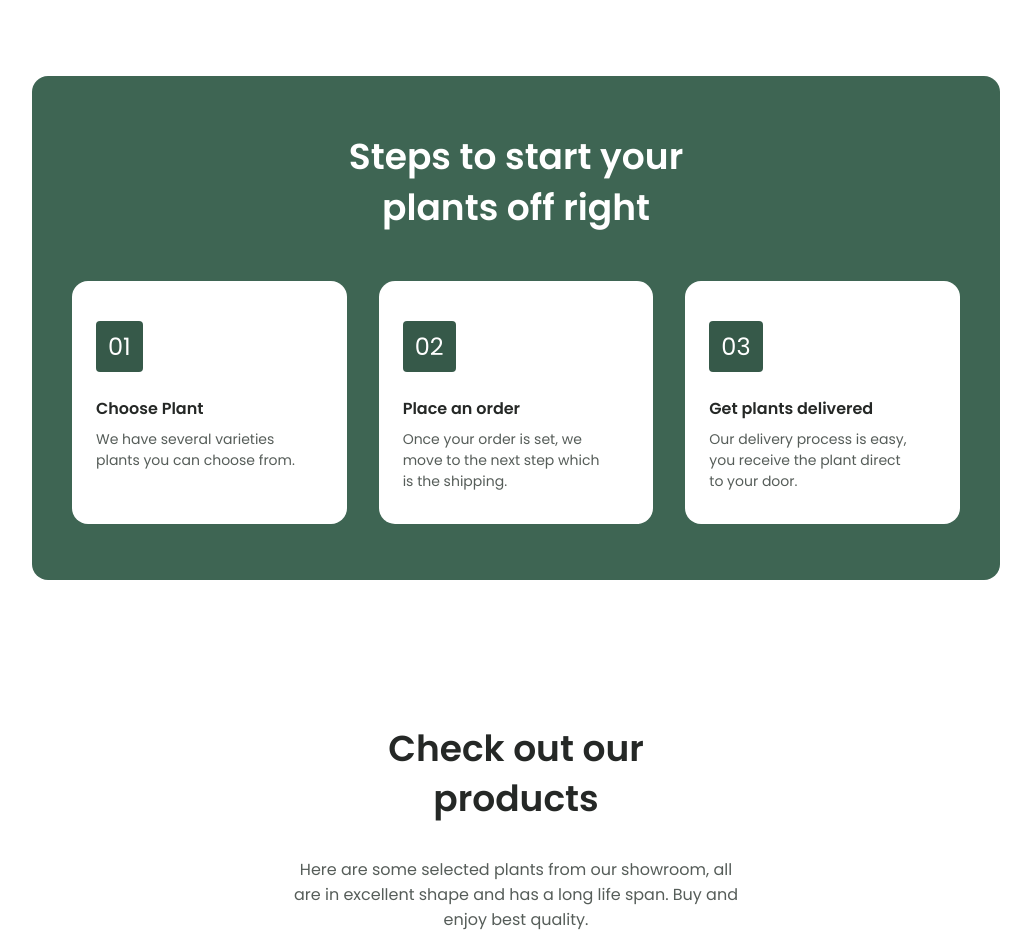
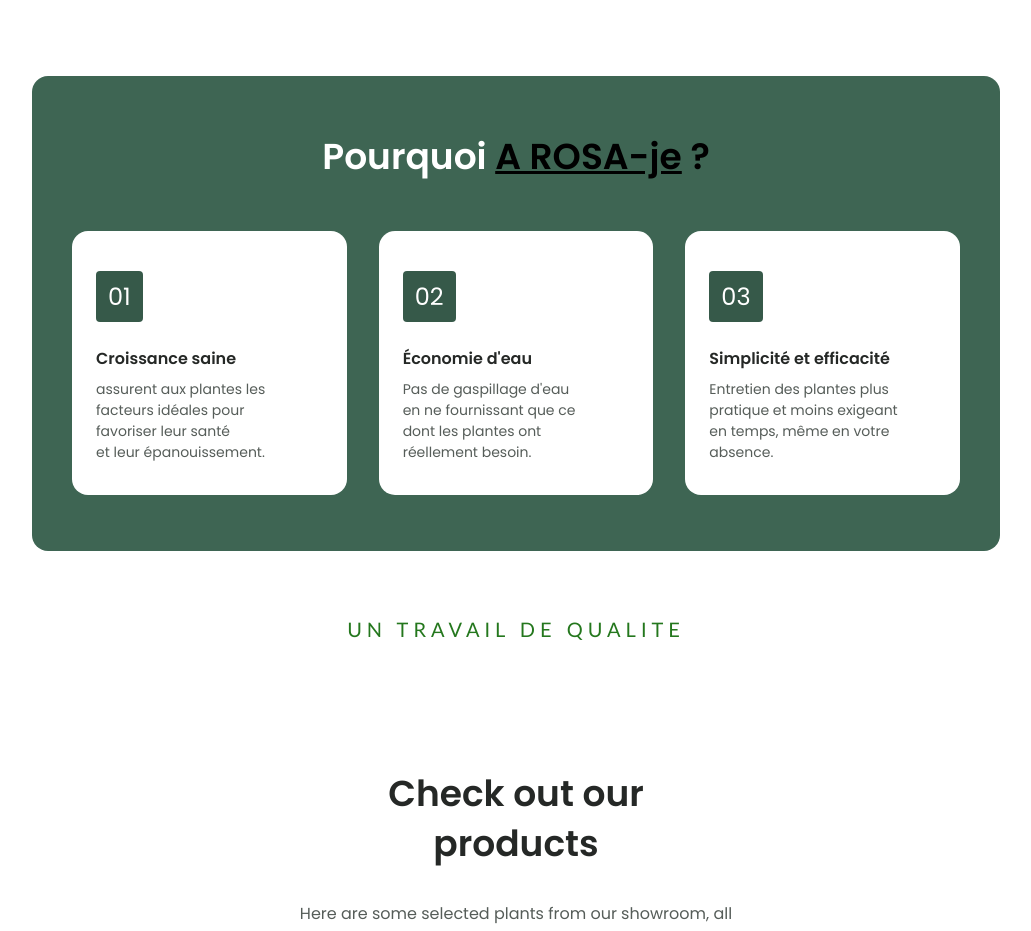
Before and after one commit to yassiramrani/Arose-AGE, a plain HTML site: page index.html in a window 1280 px wide. Shown: the part 1360-2291 px from the top of the page, without its empty margins (124-1155 px from the left). Drawn offline with nearby package versions, Linux system fonts and the light colour scheme.

Commit message:
pourquoi Arosage?

```diff
--- a/index.html
+++ b/index.html
@@ -148,36 +148,40 @@
             <section class="steps section container">
                 <div class="steps__bg">
                     <h2 class="section__title-center steps__title">
-                        Steps to start your <br> plants off right
+                        Pourquoi <span style="text-decoration: underline; color:black">A ROSA-je</span> <span style="color: black;">?</span>
                     </h2>
 
                     <div class="steps__container grid">
                         <div class="steps__card">
                             <div class="steps__card-number">01</div>
-                            <h3 class="steps__card-title">Choose Plant</h3>
+                            <h3 class="steps__card-title">Croissance saine</h3>
                             <p class="steps__card-description">
-                                We have several varieties plants you can choose from.
+                                 assurent aux plantes
+                                  les facteurs idéales pour favoriser leur santé <br>et leur épanouissement.
                             </p>
                         </div>
 
                         <div class="steps__card">
                             <div class="steps__card-number">02</div>
-                            <h3 class="steps__card-title">Place an order</h3>
+                            <h3 class="steps__card-title">Économie d'eau</h3>
                             <p class="steps__card-description">
-                                Once your order is set, we move to the next step which is the shipping.
+                                Pas de gaspillage d'eau<br>en ne fournissant que ce dont les plantes ont réellement besoin.
                             </p>
                         </div>
 
                         <div class="steps__card">
                             <div class="steps__card-number">03</div>
-                            <h3 class="steps__card-title">Get plants delivered</h3>
+                            <h3 class="steps__card-title">Simplicité et efficacité</h3>
                             <p class="steps__card-description">
-                                Our delivery process is easy, you receive the plant direct to your door.
+                                Entretien des plantes plus pratique et moins exigeant en temps, même en votre absence.
                             </p>
                         </div>
                     </div>
                 </div>
             </section>
+            <br><br>
+
+            <p style="text-align: center;color: rgb(36, 119, 29);font-size:20px;font-family:'Gill Sans MT';letter-spacing: 5px;">UN  TRAVAIL  DE  QUALITE</p>
 
             <!--==================== PRODUCTS ====================-->
             <section class="product section container" id="products">
```
